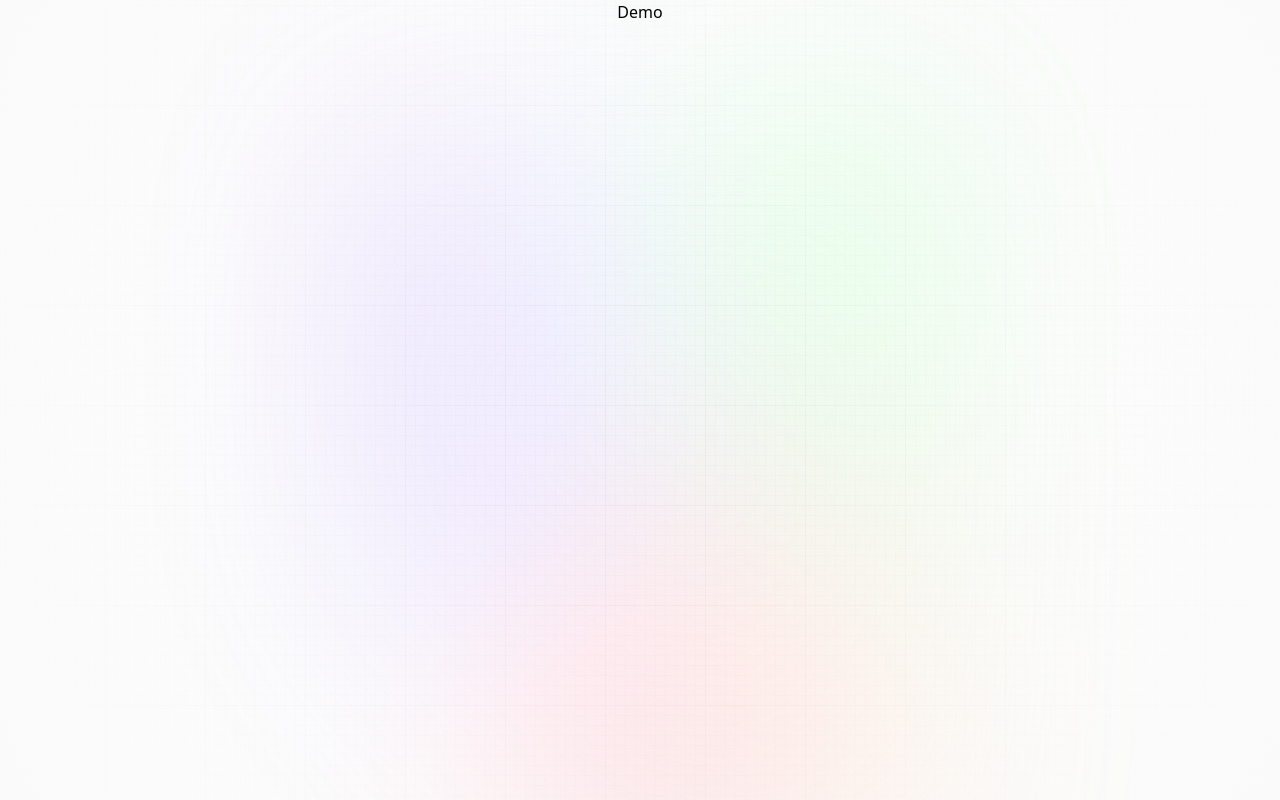
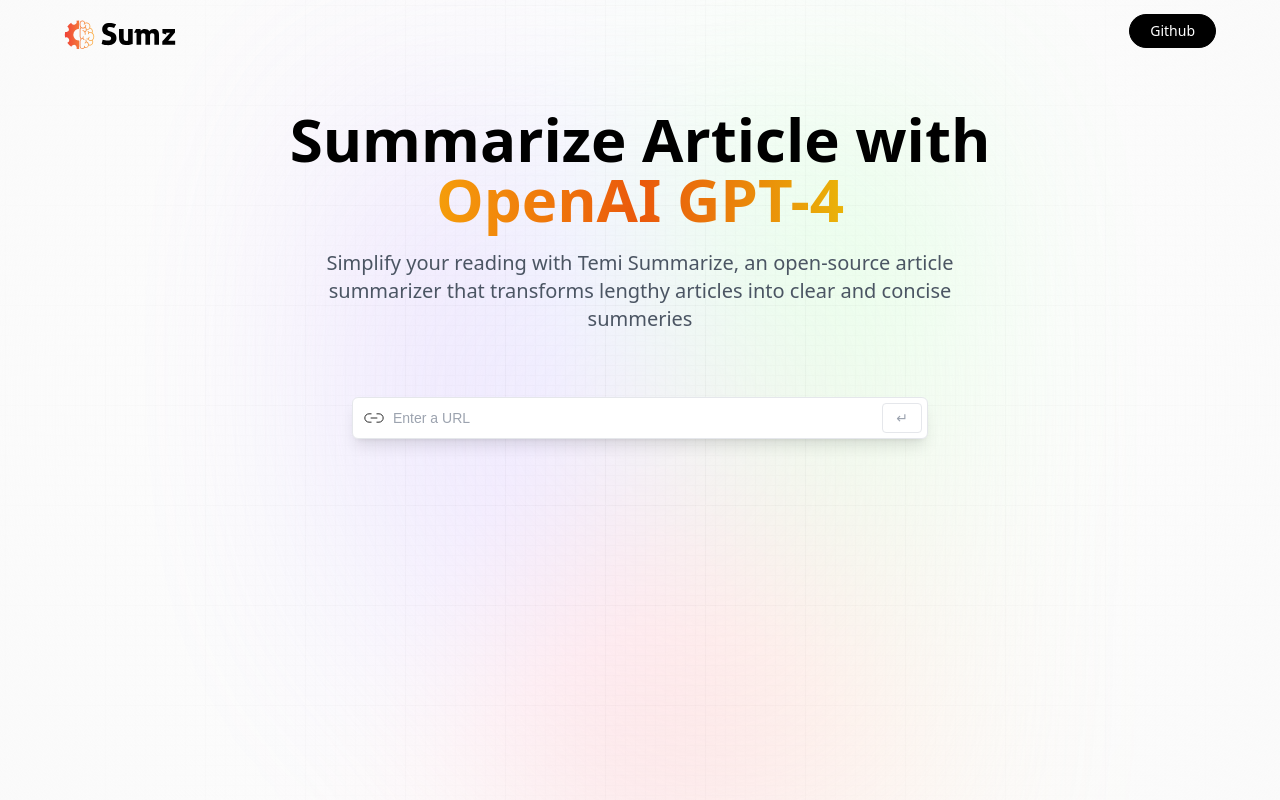
Before and after one commit to tbanj/article_bot_summarizer, a React (Vite) app: page / in a window 1280 px wide. Built offline with nearby package versions, Linux system fonts and the light colour scheme; a web font is replaced by a local one.

Commit message:
demo component implementation

```diff
--- a/src/components/Demo.jsx
+++ b/src/components/Demo.jsx
@@ -1,7 +1,44 @@
+import { useEffect, useState } from "react";
+import { copy, linkIcon, loader, tick } from "../assets";
 // import React from 'react'
 
 const Demo = () => {
-  return <div>Demo</div>;
+  return (
+    <section className="mt-16 w-full max-w-xl ">
+      <div className="flex flex-col w-full gap-2">
+        <form
+          className="relative flex justify-center
+            items-center"
+          onClick={() => {}}
+        >
+          <img
+            src={linkIcon}
+            alt="link_icon"
+            className="absolute left-0 my-2 ml-3 w-5"
+          />
+          <input
+            type="url"
+            placeholder="Enter a URL"
+            value=""
+            id=""
+            onChange={() => {}}
+            required
+            className="url_input peer"
+          />
+
+          <button
+            type="submit"
+            className="submit_btn
+          peer-focus:border-gray-700
+          peer-focus:text-gray-700
+          "
+          >
+            <p>↵</p>
+          </button>
+        </form>
+      </div>
+    </section>
+  );
 };
 
 export default Demo;
--- a/src/components/Hero.jsx
+++ b/src/components/Hero.jsx
@@ -5,7 +5,37 @@
     <header
       className="w-full flex justify-center items-center
     flex-col"
-    ></header>
+    >
+      <nav className="flex justify-between items-center w-full mb-10 pt-3">
+        <img
+          src={logo}
+          alt="sumz_logo"
+          className="
+            w-28 object-contain"
+        />
+
+        <button
+          type="button"
+          className="black_btn"
+          onClick={() =>
+            window.open(" https://github.com/tbanj/article_bot_summarizer")
+          }
+        >
+          Github
+        </button>
+      </nav>
+
+      <h1 className="head_text">
+        Summarize Article with <br className="max-md:hidden" />
+        <span className="orange_gradient">OpenAI GPT-4</span>
+      </h1>
+
+      <h2 className="desc">
+        Simplify your reading with Temi Summarize, an open-source article
+        summarizer that transforms lengthy articles into clear and concise
+        summeries
+      </h2>
+    </header>
   );
 };
 
```
